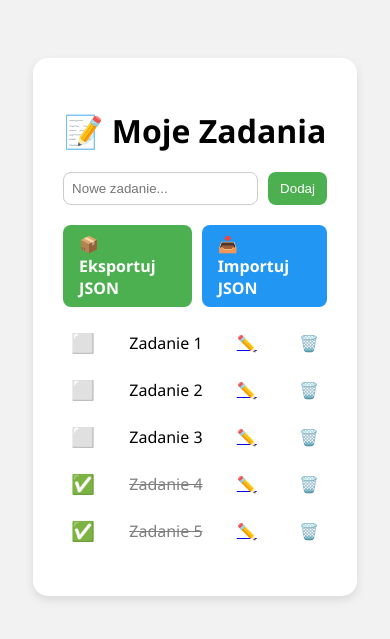
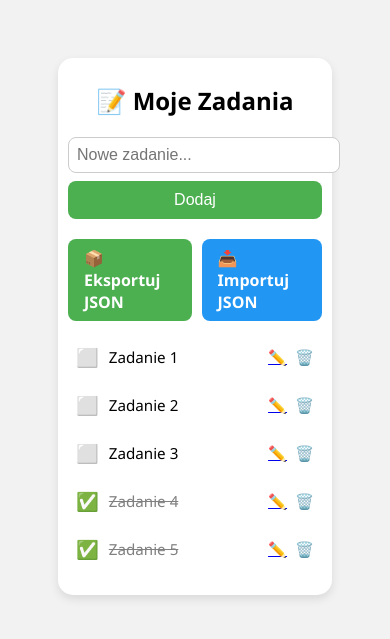
Before and after one commit to phxphoenix/flask-todo, a Flask app: page / in a window 390 px wide. Shown: the top 639 px of the page. Run offline with Flask 3, Linux system fonts and the light colour scheme; data comes from the database, SQL or seed files in the repository.

Commit message:
Implement responsive design for mobile screens
Added responsive styles for mobile devices.

```diff
--- a/static/style.css
+++ b/static/style.css
@@ -176,3 +176,47 @@ button:hover {
     80% { opacity: 1; }
     100% { opacity: 0; display: none; }
 }
+
+/* Styl responsywny dla telefonów */
+@media (max-width: 600px) {
+    .container {
+        width: 95%;
+        padding: 10px;
+    }
+
+    h1 {
+        font-size: 1.5rem;
+        text-align: center;
+    }
+
+    .add-form {
+        display: flex;
+        flex-direction: column;
+        gap: 8px;
+    }
+
+    .add-form input[type="text"] {
+        width: 100%;
+        font-size: 1rem;
+    }
+
+    .add-form button {
+        width: 100%;
+        padding: 10px;
+        font-size: 1rem;
+    }
+
+    .task-list li {
+        display: flex;
+        align-items: center;
+        justify-content: space-between;
+        padding: 8px;
+        font-size: 0.95rem;
+    }
+
+    .task-list span {
+        flex: 1;
+        margin: 0 10px;
+        word-wrap: break-word;
+    }
+}
```
